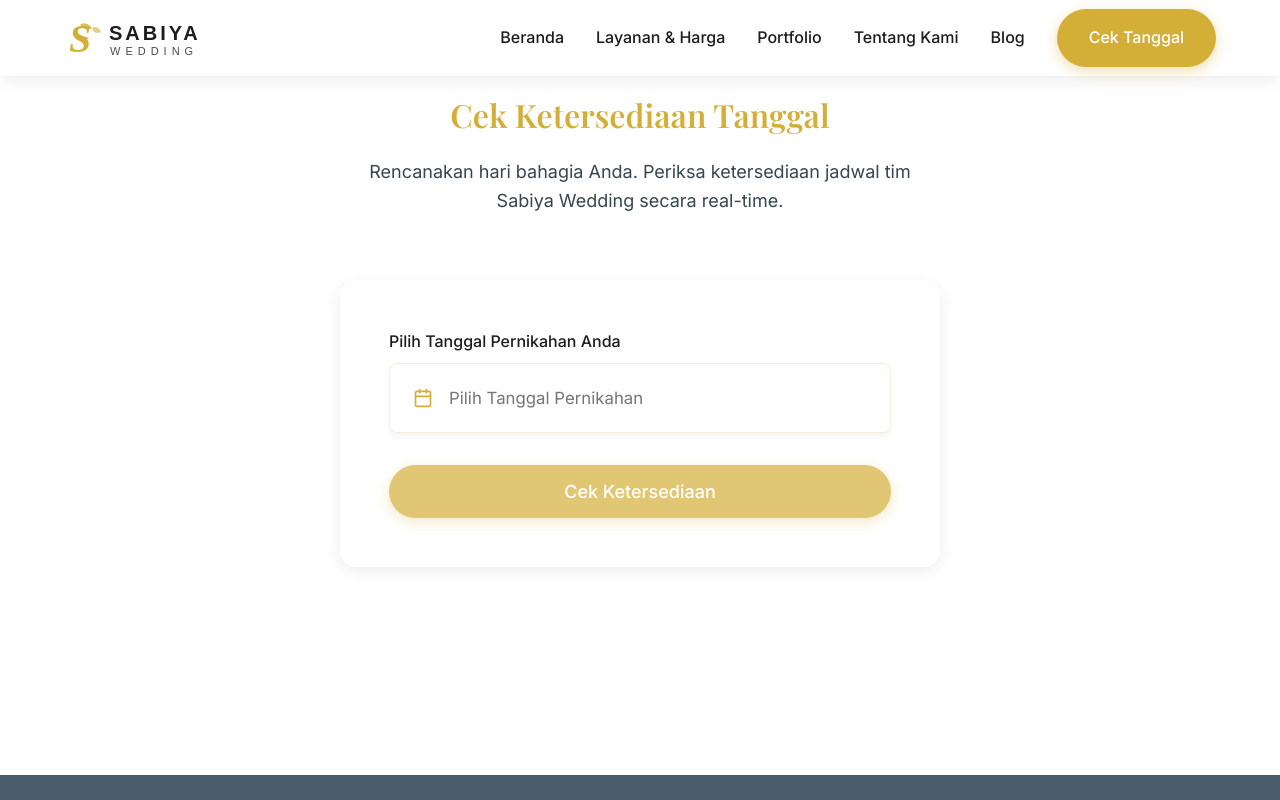
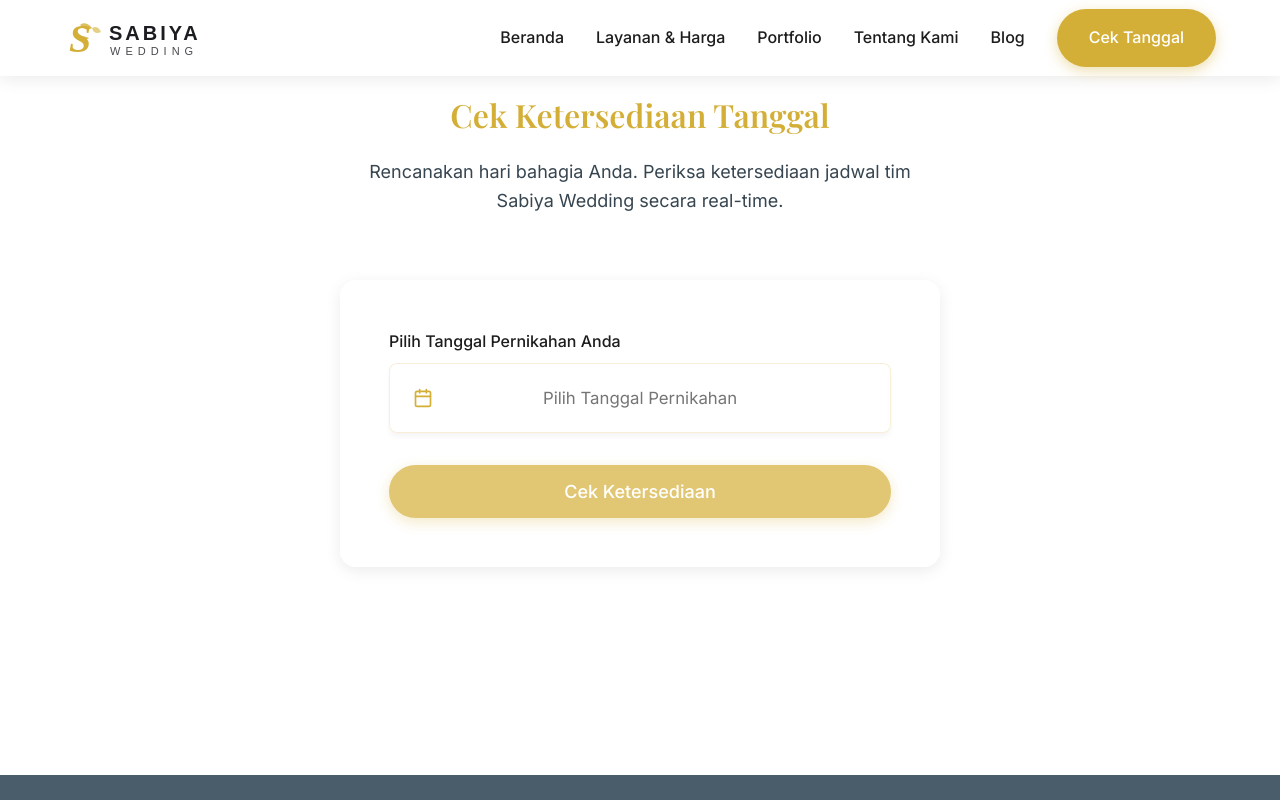
Before and after one commit to AzzamMN/sabiya-wedding, a Next.js app: page /cek-tanggal in a window 1280 px wide. Shown: the top 800 px of the page. Built offline with nearby package versions, Linux system fonts and the light colour scheme; no server answers; a web font is replaced by a local one.

Commit message:
style: center datepicker text and force wrapper width to 100%

```diff
--- a/app/cek-tanggal/cek-tanggal.module.css
+++ b/app/cek-tanggal/cek-tanggal.module.css
@@ -134,7 +134,7 @@
 .input {
   width: 100%;
   padding: var(--space-4);
-  padding-left: calc(var(--space-4) + 35px);
+  text-align: center;
   border: 1px solid var(--border-light);
   border-radius: var(--radius-md);
   font-family: var(--font-sans);
@@ -160,6 +160,12 @@
 }
 
 /* Global Overrides for react-datepicker */
+.datePickerContainer :global(.react-datepicker-wrapper),
+.datePickerContainer :global(.react-datepicker__input-container) {
+  display: block;
+  width: 100%;
+}
+
 .datePickerContainer :global(.react-datepicker) {
   font-family: var(--font-sans);
   border: none !important;
```
